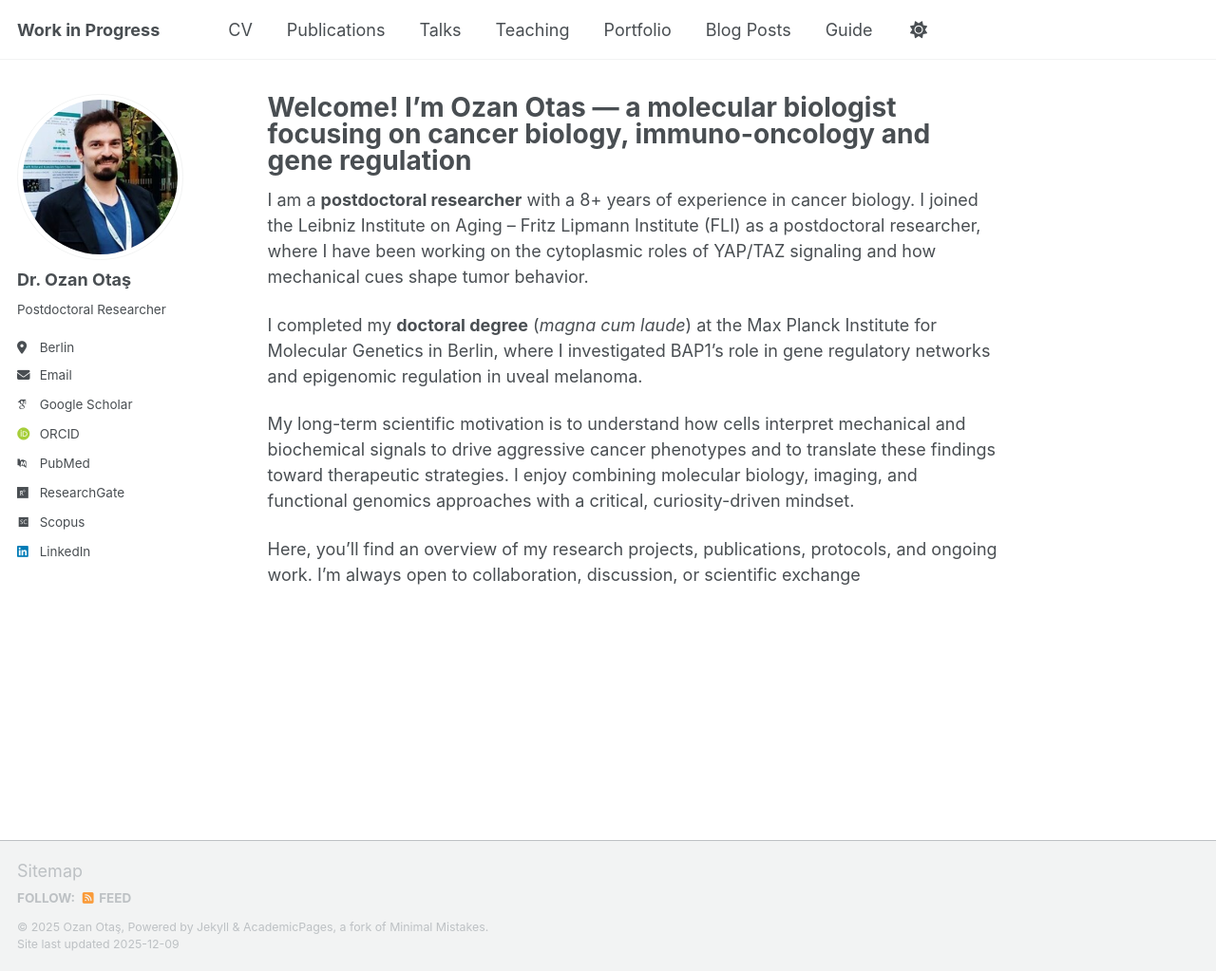
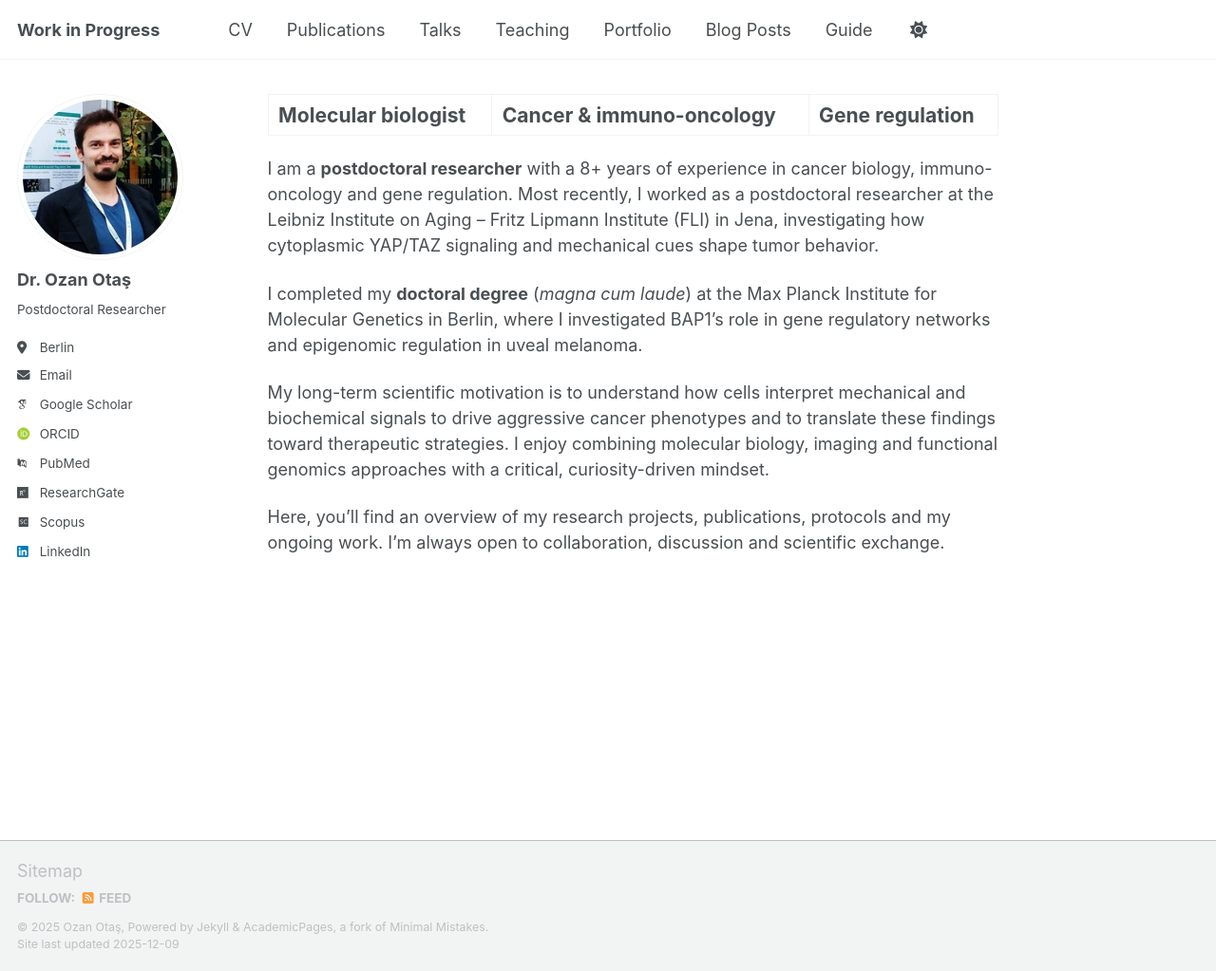
Before and after one commit to OzanOtas/ozanotas.github.io, a Jekyll site: the page built from _pages/about.md, in a window 1280 px wide and 1023 px high. Shown: the whole window at 95% size. Built offline with Jekyll 4.4.1, drawn with Linux system fonts in a browser that asks for light colours; some web fonts are replaced; a script that is not in the unit is left out.

Commit message:
Revise title and enhance about section content
Updated title and improved clarity in the about section.

```diff
--- a/_pages/about.md
+++ b/_pages/about.md
@@ -1,16 +1,16 @@
 ---
 permalink: /
-title: "Welcome! I’m Ozan Otas — a molecular biologist focusing on cancer biology, immuno-oncology and gene regulation"
+title: "Molecular biologist | Cancer & immuno-oncology | Gene regulation"
 author_profile: true
 redirect_from:
   - /about/
   - /about.html
 ---
 
-I am a **postdoctoral researcher** with a 8+ years of experience in cancer biology. I joined the Leibniz Institute on Aging – Fritz Lipmann Institute (FLI) as a postdoctoral researcher, where I have been working on the cytoplasmic roles of YAP/TAZ signaling and how mechanical cues shape tumor behavior.
+I am a **postdoctoral researcher** with a 8+ years of experience in cancer biology, immuno-oncology and gene regulation. Most recently, I worked as a postdoctoral researcher at the Leibniz Institute on Aging – Fritz Lipmann Institute (FLI) in Jena, investigating how cytoplasmic YAP/TAZ signaling and mechanical cues shape tumor behavior.
 
 I completed my **doctoral degree** (*magna cum laude*) at the Max Planck Institute for Molecular Genetics in Berlin, where I investigated BAP1's role in gene regulatory networks and epigenomic regulation in uveal melanoma.
 
-My long-term scientific motivation is to understand how cells interpret mechanical and biochemical signals to drive aggressive cancer phenotypes and to translate these findings toward therapeutic strategies. I enjoy combining molecular biology, imaging, and functional genomics approaches with a critical, curiosity-driven mindset.
+My long-term scientific motivation is to understand how cells interpret mechanical and biochemical signals to drive aggressive cancer phenotypes and to translate these findings toward therapeutic strategies. I enjoy combining molecular biology, imaging and functional genomics approaches with a critical, curiosity-driven mindset.
 
-Here, you’ll find an overview of my research projects, publications, protocols, and ongoing work. I’m always open to collaboration, discussion, or scientific exchange
+Here, you’ll find an overview of my research projects, publications, protocols and my ongoing work. I’m always open to collaboration, discussion and scientific exchange.
```
